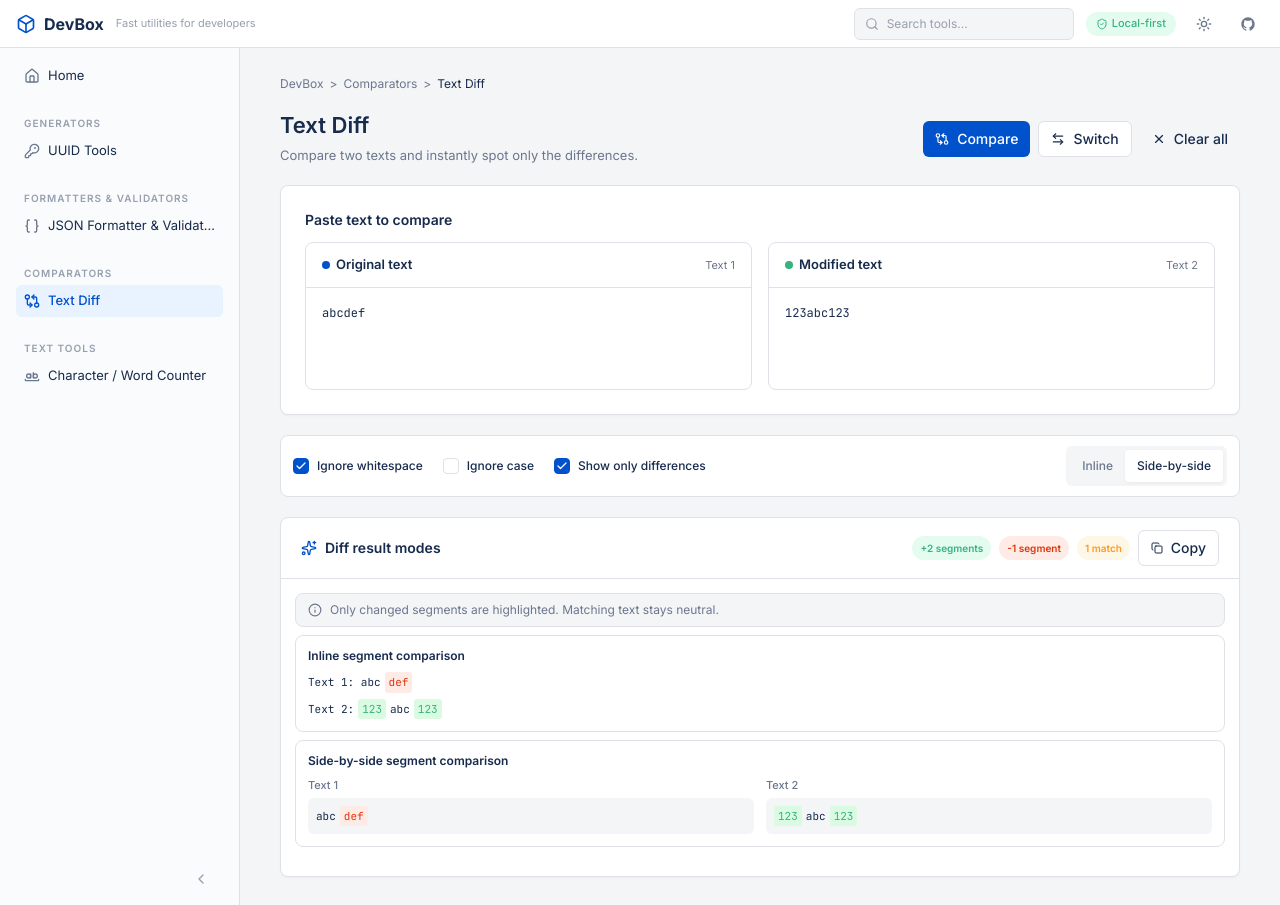
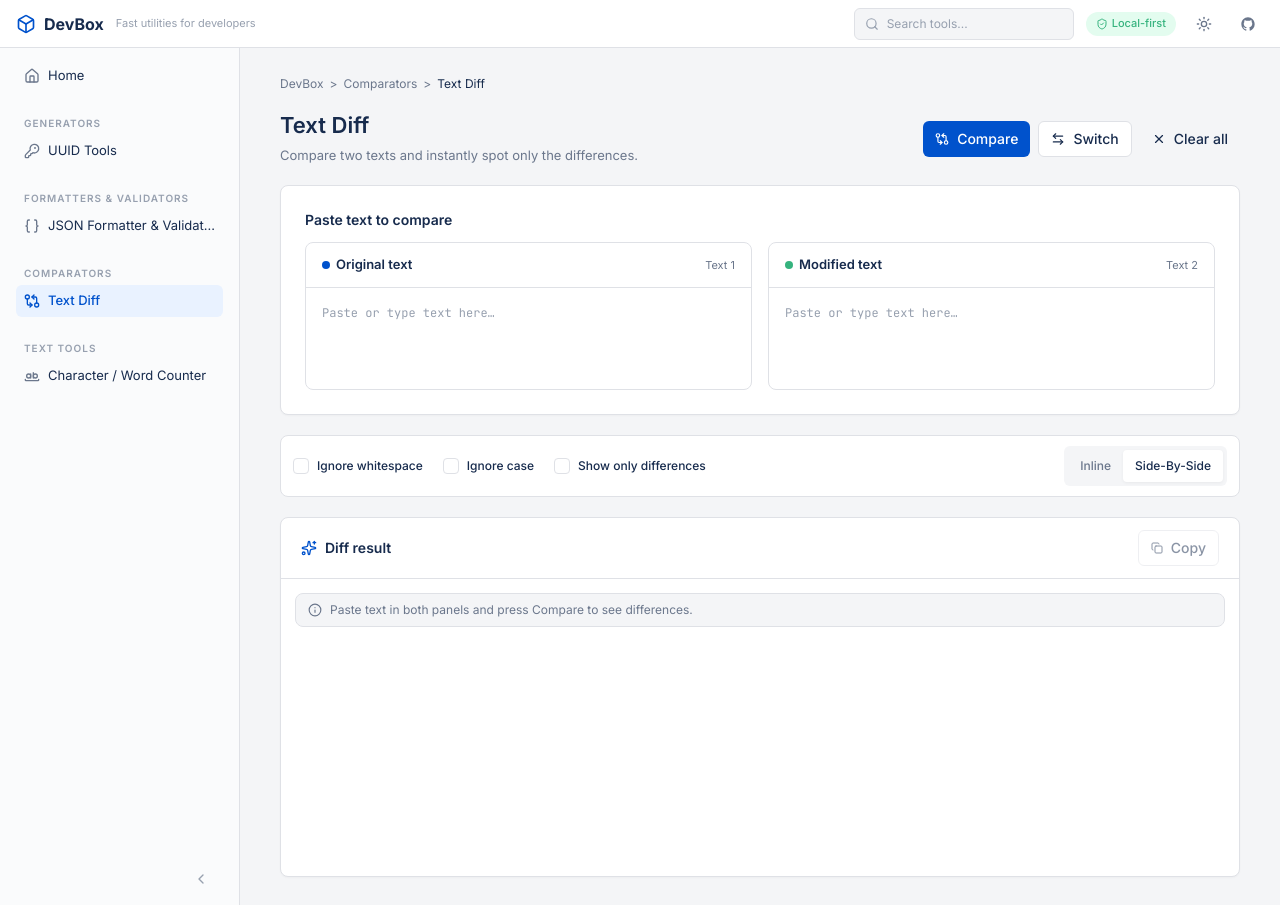
Before and after one commit to YasudaYutaka/devbox, a Next.js app: page /text-diff in a window 1280 px wide. Built offline with nearby package versions, Linux system fonts and the light colour scheme.

Commit message:
feat: add text compare logic

```diff
--- a/app/ui/text-diff-view.tsx
+++ b/app/ui/text-diff-view.tsx
@@ -1,3 +1,6 @@
+"use client";
+
+import { useState } from "react";
 import {
   ArrowLeftRight,
   Check,
@@ -7,27 +10,98 @@ import {
   Sparkles,
   X,
 } from "lucide-react";
+import { diffChars } from "diff";
 import { Breadcrumbs, Button, Card, PageTitle, cx } from "./primitives";
 import { DevBoxShell } from "./shell";
 
+type Segment = { type: "equal" | "added" | "removed"; text: string };
+
 export function TextDiffPage() {
+  const [text1, setText1] = useState("");
+  const [text2, setText2] = useState("");
+  const [ignoreWhitespace, setIgnoreWhitespace] = useState(false);
+  const [ignoreCase, setIgnoreCase] = useState(false);
+  const [showOnlyDiff, setShowOnlyDiff] = useState(false);
+  const [mode, setMode] = useState<"inline" | "side-by-side">("side-by-side");
+  const [result, setResult] = useState<Segment[] | null>(null);
+  const [tooLong, setTooLong] = useState(false);
+  const [copied, setCopied] = useState(false);
+
+  function runDiff(a: string, b: string) {
+    if (a.length > 5000 || b.length > 5000) {
+      setTooLong(true);
+      setResult(null);
+      return;
+    }
+    setTooLong(false);
+
+    let dispA = a;
+    let dispB = b;
+    if (ignoreWhitespace) {
+      dispA = dispA.replace(/[^\S\n]+/g, " ").replace(/^[^\S\n]+|[^\S\n]+$/g, "");
+      dispB = dispB.replace(/[^\S\n]+/g, " ").replace(/^[^\S\n]+|[^\S\n]+$/g, "");
+    }
+
+    const changes = diffChars(dispA, dispB, { ignoreCase });
+    setResult(
+      changes.map((c) => ({
+        type: c.added ? "added" : c.removed ? "removed" : "equal",
+        text: c.value,
+      })),
+    );
+  }
+
+  function handleCompare() {
+    runDiff(text1, text2);
+  }
+
+  function handleSwitch() {
+    setText1(text2);
+    setText2(text1);
+    if (result !== null) runDiff(text2, text1);
+  }
+
+  function handleClear() {
+    setText1("");
+    setText2("");
+    setResult(null);
+    setTooLong(false);
+    setCopied(false);
+  }
+
+  async function handleCopy() {
+    if (!result) return;
+    await navigator.clipboard.writeText(segmentsToPlainText(result));
+    setCopied(true);
+    setTimeout(() => setCopied(false), 1600);
+  }
+
+  const displaySegments =
+    result && showOnlyDiff ? result.filter((s) => s.type !== "equal") : result;
+
+  const addedCount = result ? result.filter((s) => s.type === "added").length : 0;
+  const removedCount = result ? result.filter((s) => s.type === "removed").length : 0;
+  const equalCount = result ? result.filter((s) => s.type === "equal").length : 0;
+
   return (
     <DevBoxShell active="text-diff">
-      <Breadcrumbs items={[{ label: "DevBox", href: "/" }, { label: "Comparators" }, { label: "Text Diff" }]} />
+      <Breadcrumbs
+        items={[{ label: "DevBox", href: "/" }, { label: "Comparators" }, { label: "Text Diff" }]}
+      />
       <PageTitle
         title="Text Diff"
         subtitle="Compare two texts and instantly spot only the differences."
         action={
           <div className="flex flex-wrap items-center gap-2 sm:justify-end">
-            <Button>
+            <Button onClick={handleCompare}>
               <GitCompareArrows aria-hidden className="size-3.5" strokeWidth={2} />
               Compare
             </Button>
-            <Button variant="outline">
+            <Button variant="outline" onClick={handleSwitch}>
               <ArrowLeftRight aria-hidden className="size-3.5" strokeWidth={2} />
               Switch
             </Button>
-            <Button variant="ghost">
+            <Button variant="ghost" onClick={handleClear}>
               <X aria-hidden className="size-3.5" strokeWidth={2} />
               Clear all
             </Button>
@@ -42,14 +116,16 @@ export function TextDiffPage() {
             <TextEditorPanel
               accent="primary"
               helper="Text 1"
-              sample="abcdef"
               title="Original text"
+              value={text1}
+              onChange={setText1}
             />
             <TextEditorPanel
               accent="success"
               helper="Text 2"
-              sample="123abc123"
               title="Modified text"
+              value={text2}
+              onChange={setText2}
             />
           </div>
         </div>
@@ -57,11 +133,23 @@ export function TextDiffPage() {
 
       <div className="flex flex-col gap-3 rounded-lg border border-[var(--border)] bg-[var(--bg-surface)] px-3 py-2.5 sm:flex-row sm:items-center sm:justify-between">
         <div className="flex flex-wrap items-center gap-x-5 gap-y-2">
-          <CheckboxPreview checked label="Ignore whitespace" />
-          <CheckboxPreview label="Ignore case" />
-          <CheckboxPreview checked label="Show only differences" />
+          <CheckboxPreview
+            checked={ignoreWhitespace}
+            label="Ignore whitespace"
+            onChange={setIgnoreWhitespace}
+          />
+          <CheckboxPreview
+            checked={ignoreCase}
+            label="Ignore case"
+            onChange={setIgnoreCase}
+          />
+          <CheckboxPreview
+            checked={showOnlyDiff}
+            label="Show only differences"
+            onChange={setShowOnlyDiff}
+          />
         </div>
-        <SegmentedTabs />
+        <SegmentedTabs value={mode} onChange={setMode} />
       </div>
 
       <Card className="min-h-[360px]">
@@ -69,54 +157,68 @@ export function TextDiffPage() {
           <div className="flex min-w-0 items-center gap-2">
             <Sparkles aria-hidden className="size-4 shrink-0 text-[var(--primary)]" strokeWidth={2} />
             <h2 className="truncate text-sm font-semibold text-[var(--text-primary)]">
-              Diff result modes
+              Diff result
             </h2>
           </div>
           <div className="flex flex-wrap items-center gap-2">
-            <ResultBadge tone="added">+2 segments</ResultBadge>
-            <ResultBadge tone="removed">-1 segment</ResultBadge>
-            <ResultBadge tone="changed">1 match</ResultBadge>
-            <Button variant="outline">
+            {result && (
+              <>
+                {addedCount > 0 && (
+                  <ResultBadge tone="added">+{addedCount} segment{addedCount !== 1 ? "s" : ""}</ResultBadge>
+                )}
+                {removedCount > 0 && (
+                  <ResultBadge tone="removed">-{removedCount} segment{removedCount !== 1 ? "s" : ""}</ResultBadge>
+                )}
+                {equalCount > 0 && (
+                  <ResultBadge tone="changed">{equalCount} match{equalCount !== 1 ? "es" : ""}</ResultBadge>
+                )}
+              </>
+            )}
+            <Button variant="outline" onClick={handleCopy} disabled={!result || tooLong}>
               <Copy aria-hidden className="size-3" strokeWidth={2} />
-              Copy
+              {copied ? "Copied!" : "Copy"}
             </Button>
           </div>
         </div>
 
         <div className="flex flex-col gap-2 p-3.5">
+          {!result && !tooLong && (
             <div className="flex items-center gap-2 rounded-lg border border-[var(--border)] bg-[var(--bg-page)] px-3 py-2 text-xs text-[var(--text-secondary)]">
               <Info aria-hidden className="size-3.5 shrink-0" strokeWidth={2} />
-            <span>Only changed segments are highlighted. Matching text stays neutral.</span>
+              <span>Paste text in both panels and press Compare to see differences.</span>
             </div>
+          )}
 
+          {tooLong && (
+            <div className="flex items-center gap-2 rounded-lg border border-[var(--border)] bg-[var(--error-bg)] px-3 py-2 text-xs text-[var(--error)]">
+              <Info aria-hidden className="size-3.5 shrink-0" strokeWidth={2} />
+              <span>Input too long — each field is limited to 5,000 characters.</span>
+            </div>
+          )}
+
+          {displaySegments && !tooLong && mode === "inline" && (
             <PreviewCard title="Inline segment comparison">
-            <div className="flex flex-col gap-1.5 font-mono text-[11px] text-[var(--text-primary)]">
-              <div className="flex flex-wrap items-center gap-1">
-                <span>Text 1: abc </span>
-                <DiffChip tone="removed">def</DiffChip>
+              <div className="flex flex-col gap-2 font-mono text-[11px] text-[var(--text-primary)]">
+                <div className="leading-relaxed">
+                  <span className="mr-1.5 text-[var(--text-secondary)]">Text 1:</span>
+                  {renderSegs(displaySegments, "left")}
                 </div>
-              <div className="flex flex-wrap items-center gap-1">
-                <span>Text 2: </span>
-                <DiffChip tone="added">123</DiffChip>
-                <span> abc </span>
-                <DiffChip tone="added">123</DiffChip>
+                <div className="leading-relaxed">
+                  <span className="mr-1.5 text-[var(--text-secondary)]">Text 2:</span>
+                  {renderSegs(displaySegments, "right")}
                 </div>
               </div>
             </PreviewCard>
+          )}
 
+          {displaySegments && !tooLong && mode === "side-by-side" && (
             <PreviewCard title="Side-by-side segment comparison">
               <div className="grid gap-3 lg:grid-cols-2">
-              <DiffSideColumn label="Text 1">
-                <span>abc </span>
-                <DiffChip tone="removed">def</DiffChip>
-              </DiffSideColumn>
-              <DiffSideColumn label="Text 2">
-                <DiffChip tone="added">123</DiffChip>
-                <span> abc </span>
-                <DiffChip tone="added">123</DiffChip>
-              </DiffSideColumn>
+                <DiffSideColumn label="Text 1">{renderSegs(displaySegments, "left")}</DiffSideColumn>
+                <DiffSideColumn label="Text 2">{renderSegs(displaySegments, "right")}</DiffSideColumn>
               </div>
             </PreviewCard>
+          )}
         </div>
       </Card>
     </DevBoxShell>
@@ -126,13 +228,15 @@ export function TextDiffPage() {
 function TextEditorPanel({
   accent,
   helper,
-  sample,
   title,
+  value,
+  onChange,
 }: {
   accent: "primary" | "success";
   helper: string;
-  sample: string;
   title: string;
+  value: string;
+  onChange: (v: string) => void;
 }) {
   return (
     <div className="flex h-[148px] min-w-0 flex-col overflow-hidden rounded-lg border border-[var(--border)] bg-[var(--bg-surface)]">
@@ -149,16 +253,34 @@ function TextEditorPanel({
         </div>
         <span className="shrink-0 text-[11px] text-[var(--text-secondary)]">{helper}</span>
       </div>
-      <div className="min-h-0 flex-1 overflow-hidden p-4 font-mono text-xs leading-[1.6] text-[var(--text-primary)]">
-        {sample}
-      </div>
+      <textarea
+        className="min-h-0 flex-1 resize-none bg-transparent p-4 font-mono text-xs leading-[1.6] text-[var(--text-primary)] outline-none placeholder:text-[var(--text-muted)]"
+        value={value}
+        onChange={(e) => onChange(e.target.value)}
+        spellCheck={false}
+        placeholder="Paste or type text here…"
+      />
     </div>
   );
 }
 
-function CheckboxPreview({ checked, label }: { checked?: boolean; label: string }) {
+function CheckboxPreview({
+  checked,
+  label,
+  onChange,
+}: {
+  checked?: boolean;
+  label: string;
+  onChange?: (checked: boolean) => void;
+}) {
   return (
-    <label className="flex items-center gap-2 text-xs font-medium text-[var(--text-primary)]">
+    <label className="flex cursor-pointer items-center gap-2 text-xs font-medium text-[var(--text-primary)]">
+      <input
+        type="checkbox"
+        className="sr-only"
+        checked={checked}
+        onChange={(e) => onChange?.(e.target.checked)}
+      />
       <span
         className={cx(
           "flex size-4 items-center justify-center rounded border",
@@ -166,23 +288,38 @@ function CheckboxPreview({ checked, label }: { checked?: boolean; label: string
             ? "border-[var(--primary)] bg-[var(--primary)] text-white"
             : "border-[var(--border)] bg-[var(--bg-surface)]",
         )}
+        aria-hidden
       >
-        {checked ? <Check aria-hidden className="size-3" strokeWidth={2.5} /> : null}
+        {checked ? <Check className="size-3" strokeWidth={2.5} /> : null}
       </span>
       {label}
     </label>
   );
 }
 
-function SegmentedTabs() {
+function SegmentedTabs({
+  value,
+  onChange,
+}: {
+  value: "inline" | "side-by-side";
+  onChange: (v: "inline" | "side-by-side") => void;
+}) {
   return (
     <div className="flex h-10 w-fit shrink-0 items-center overflow-hidden rounded-md bg-[var(--bg-page)] p-1">
-      <button className="h-full rounded-sm px-3 text-xs font-medium text-[var(--text-secondary)]">
-        Inline
+      {(["inline", "side-by-side"] as const).map((tab) => (
+        <button
+          key={tab}
+          onClick={() => onChange(tab)}
+          className={cx(
+            "h-full rounded-sm px-3 text-xs font-medium capitalize transition-colors",
+            value === tab
+              ? "bg-[var(--bg-surface)] text-[var(--text-primary)] shadow-[0_1px_3.5px_rgba(0,0,0,0.05)]"
+              : "text-[var(--text-secondary)] hover:text-[var(--text-primary)]",
+          )}
+        >
+          {tab === "inline" ? "Inline" : "Side-by-side"}
         </button>
-      <button className="h-full rounded-sm bg-[var(--bg-surface)] px-3 text-xs font-medium text-[var(--text-primary)] shadow-[0_1px_3.5px_rgba(0,0,0,0.05)]">
-        Side-by-side
-      </button>
+      ))}
     </div>
   );
 }
@@ -227,7 +364,7 @@ function DiffSideColumn({ children, label }: { children: React.ReactNode; label:
   return (
     <div className="flex min-w-0 flex-col gap-1">
       <div className="text-[11px] font-medium text-[var(--text-secondary)]">{label}</div>
-      <div className="flex min-h-8 flex-wrap items-center gap-1 rounded-md bg-[var(--bg-page)] p-2 font-mono text-[11px] text-[var(--text-primary)]">
+      <div className="min-h-8 whitespace-pre-wrap break-words rounded-md bg-[var(--bg-page)] p-2 font-mono text-[11px] leading-relaxed text-[var(--text-primary)]">
         {children}
       </div>
     </div>
@@ -244,7 +381,7 @@ function DiffChip({
   return (
     <span
       className={cx(
-        "inline-flex rounded-[3px] px-1 py-0.5",
+        "inline-flex whitespace-pre-wrap rounded-[3px] px-1 py-0.5",
         tone === "added" && "bg-[var(--diff-added)] text-[var(--success)]",
         tone === "removed" && "bg-[var(--diff-removed)] text-[var(--error)]",
       )}
@@ -253,3 +390,38 @@ function DiffChip({
     </span>
   );
 }
+
+// --- render helpers ---
+
+function renderSegs(segs: Segment[], side: "left" | "right"): React.ReactNode[] {
+  const filtered = segs.filter((s) => (side === "left" ? s.type !== "added" : s.type !== "removed"));
+  const nodes: React.ReactNode[] = [];
+
+  filtered.forEach((seg, si) => {
+    const parts = seg.text.split("\n");
+    parts.forEach((part, pi) => {
+      if (pi > 0) nodes.push(<br key={`${si}-br-${pi}`} />);
+      if (!part) return;
+      if (seg.type === "equal") {
+        nodes.push(<span key={`${si}-${pi}`}>{part}</span>);
+      } else {
+        nodes.push(
+          <DiffChip key={`${si}-${pi}`} tone={seg.type as "added" | "removed"}>
+            {part}
+          </DiffChip>,
+        );
+      }
+    });
+  });
+
+  return nodes;
+}
+
+
+function segmentsToPlainText(segs: Segment[]): string {
+  return segs
+    .map((s) =>
+      s.type === "removed" ? `[-${s.text}]` : s.type === "added" ? `[+${s.text}]` : s.text,
+    )
+    .join("");
+}
--- a/package.json
+++ b/package.json
@@ -9,6 +9,7 @@
     "lint": "eslint"
   },
   "dependencies": {
+    "diff": "^9.0.0",
     "lucide-react": "^1.14.0",
     "next": "16.2.5",
     "react": "19.2.4",
```
Also changed, not shown: 1 other file (tests, documents, lock files or other folders). Lines whose indentation alone changed are shown as unchanged.
